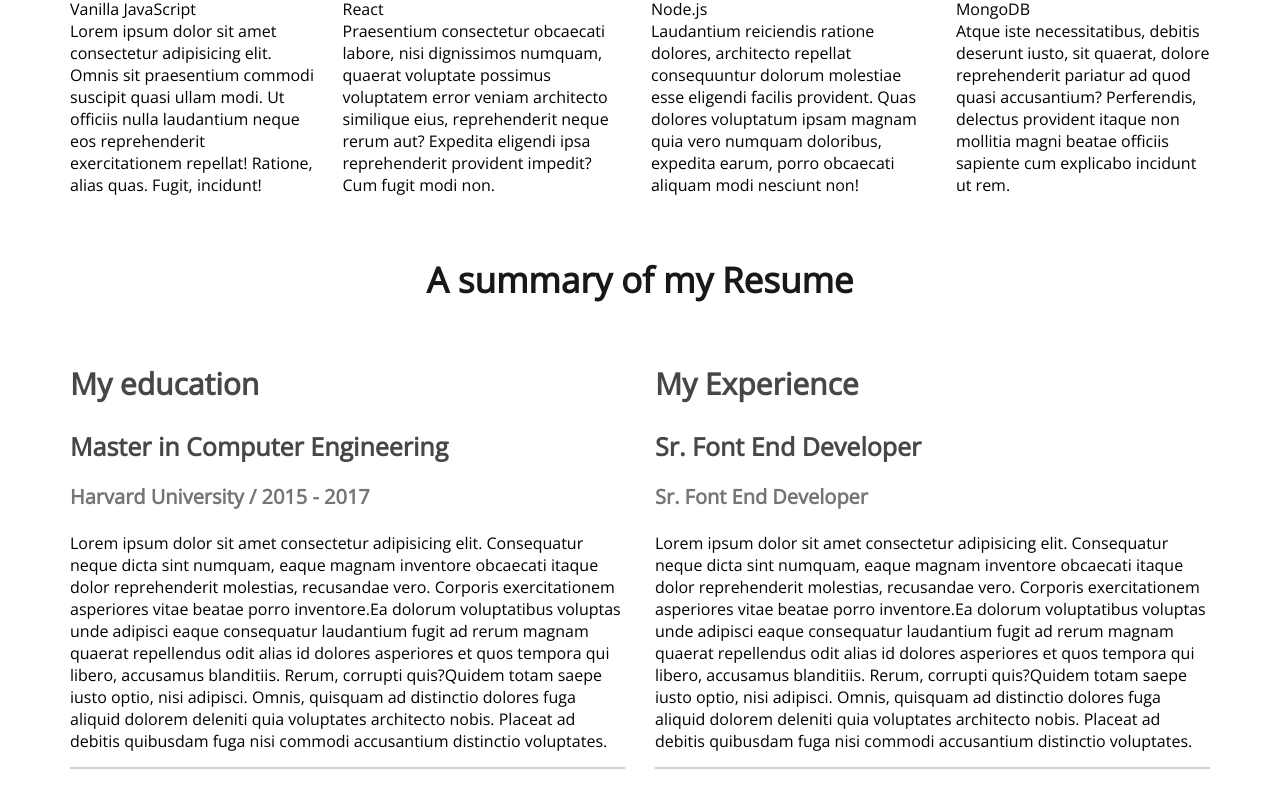
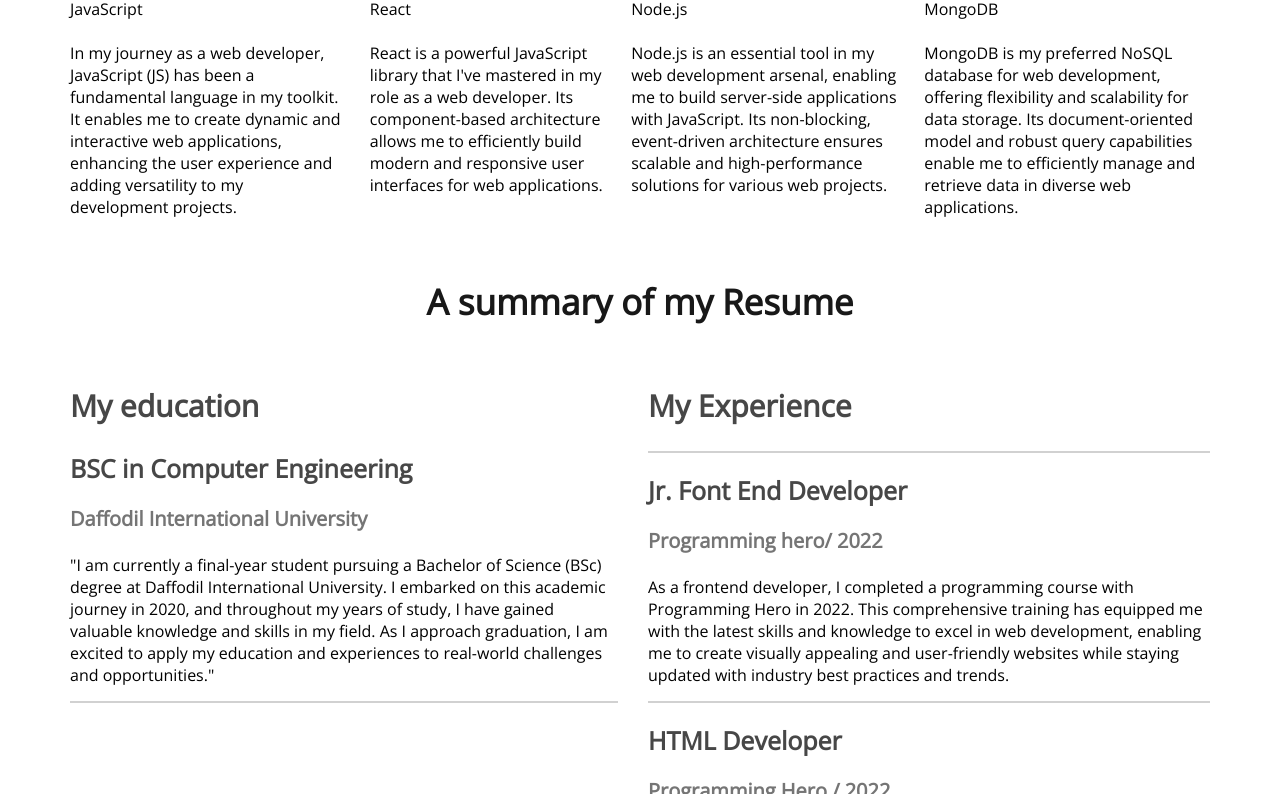
Before and after one commit to saiedhasan-415195/portfolio, a plain HTML site: page index.html in a window 1280 px wide. Shown: the part 2006-2800 px from the top of the page. Drawn offline with nearby package versions, Linux system fonts and the light colour scheme; files whose address does not match are found by name.

Commit message:
first commit

```diff
--- a/index.html
+++ b/index.html
@@ -29,7 +29,8 @@
             <div >
                 <h3 class="iam">Hi, I am</h3>
                 <h1 class="saied">Saied Hasan</h1>
-                <p style="">Shot what able cold new see hold.Friendly as an betrayed formerly he. Morning because as to society behaved moments.</p>
+                <p style="">I am a web developer, specializing in creating dynamic and user-friendly websites that deliver seamless online experiences.</p>
+                <br>
                 <button class="cv"> Download Cv</button>
                 <button class="contact"> Contact </button>
             </div>
@@ -39,7 +40,7 @@
     <main>
         <section class="About">
             <h3 class="sectiontitle">About Me</h3>
-            <p class="section-p">I, m a designer & developer with a passion for web design. I enjoy developing simple, clean and slick websites that provide real value to the end user. Thousands of clients have procured exceptional resulfs while working with me. Delivering work within time and budget which meets clients requirements in our mata.</p>
+            <p class="section-p">I'm a designer & developer with a passion for web design. I enjoy developing simple, clean, and slick websites that provide real value to the end user. Thousands of clients have procured exceptional results while working with me. Delivering work within time and budget that meets clients' requirements is our mantra.</p>
             <div class="about-info-container">
                 <div class="about-info">
                     <p>Name:</p>
@@ -63,27 +64,35 @@
         <section class="whatido"">
             <div>
                 <h3 class="h3">What I Do</h3>
-                <p class="lorem">Lorem ipsum dolor sit amet, consectetur adipisicing elit. Similique velit itaque inventore. Atque vel laboriosam sed aspernatur, aliquam earum possimus qui sapiente harum quae animi nulla nihil consequuntur est ea.</p></div>
+                <p class="lorem">I am a  student of BSc engineering and also a web developer. I combine my academic studies with practical experience in web development. I actively engage in coursework while dedicating time to coding, designing, and building websites to expand my skills and knowledge in the field.</p></div>
             <div class="allskills">
                 <div class="skill">
                     <img src="/assets/icons/js.png" alt="">
-                    <p class="skilltitle">Vanilla JavaScript</p>
-                    <p class="descriptio">Lorem ipsum dolor sit amet consectetur adipisicing elit. Omnis sit praesentium commodi suscipit quasi ullam modi. Ut officiis nulla laudantium neque eos reprehenderit exercitationem repellat! Ratione, alias quas. Fugit, incidunt!</p>
+                    <br>
+                    <p class="skilltitle">JavaScript</p>
+                    <br>
+                    <p class="descriptio">In my journey as a web developer, JavaScript (JS) has been a fundamental language in my toolkit. It enables me to create dynamic and interactive web applications, enhancing the user experience and adding versatility to my development projects.</p>
                 </div>
                 <div class="skill">
                     <img src="/assets/icons/react.png" alt="">
                     <p class="skilltitle">React</p>
-                    <p class="descriptio">Praesentium consectetur obcaecati labore, nisi dignissimos numquam, quaerat voluptate possimus voluptatem error veniam architecto similique eius, reprehenderit neque rerum aut? Expedita eligendi ipsa reprehenderit provident impedit? Cum fugit modi non.</p>
+                    <br>
+                    <p
+
+                    class="descriptio">React is a powerful JavaScript library that I've mastered in my role as a web developer. Its component-based architecture allows me to efficiently build modern and responsive user interfaces for web applications.</p>
                 </div>
                 <div class="skill">
                     <img src="/assets/icons/nodejs.png" alt="">
                     <p class="skilltitle">Node.js</p>
-                    <p class="descriptio">Laudantium reiciendis ratione dolores, architecto repellat consequuntur dolorum molestiae esse eligendi facilis provident. Quas dolores voluptatum ipsam magnam quia vero numquam doloribus, expedita earum, porro obcaecati aliquam modi nesciunt non!</p>
+                    <br>
+                    <p class="descriptio">Node.js is an essential tool in my web development arsenal, enabling me to build server-side applications with JavaScript. Its non-blocking, event-driven architecture ensures scalable and high-performance solutions for various web projects.
+                    </p>
                 </div>
                 <div class="skill">
                     <img src="/assets/icons/mongo.png" alt="">
                     <p class="skilltitle">MongoDB</p>
-                    <p class="descriptio">Atque iste necessitatibus, debitis deserunt iusto, sit quaerat, dolore reprehenderit pariatur ad quod quasi accusantium? Perferendis, delectus provident itaque non mollitia magni beatae officiis sapiente cum explicabo incidunt ut rem.</p>
+                    <br>
+                    <p class="descriptio">MongoDB is my preferred NoSQL database for web development, offering flexibility and scalability for data storage. Its document-oriented model and robust query capabilities enable me to efficiently manage and retrieve data in diverse web applications.</p>
                 </div>
             </div>
         </section>
@@ -95,50 +104,43 @@
                     <div class="education">
                         <h3 class="resume-title">My education</h3>
                         <div>
-                            <h3 class="sub">Master in Computer Engineering</h3>
-                            <h4 class="university">Harvard University / 2015 - 2017</h4>
-                            <p class="p"><span>Lorem ipsum dolor sit amet consectetur adipisicing elit. Consequatur neque dicta sint numquam, eaque magnam inventore obcaecati itaque dolor reprehenderit molestias, recusandae vero. Corporis exercitationem asperiores vitae beatae porro inventore.</span><span>Ea dolorum voluptatibus voluptas unde adipisci eaque consequatur laudantium fugit ad rerum magnam quaerat repellendus odit alias id dolores asperiores et quos tempora qui libero, accusamus blanditiis. Rerum, corrupti quis?</span><span>Quidem totam saepe iusto optio, nisi adipisci. Omnis, quisquam ad distinctio dolores fuga aliquid dolorem deleniti quia voluptates architecto nobis. Placeat ad debitis quibusdam fuga nisi commodi accusantium distinctio voluptates.</span></p>
+                            <h3 class="sub">BSC in Computer Engineering</h3>
+                            <h4 class="university">Daffodil International University</h4>
+                            <p class="p"><span>"I am currently a final-year student pursuing a Bachelor of Science (BSc) degree at Daffodil International University. I embarked on this academic journey in 2020, and throughout my years of study, I have gained valuable knowledge and skills in my field. As I approach graduation, I am excited to apply my education and experiences to real-world challenges and opportunities."</span></p>
                         </div>
                         <hr style="border: 1px solid #D1D1D1;">
 
 
 
-                        <div>
-                            <h3 class="sub">Master in Computer Engineering</h3>
-                            <h4 class="university">Harvard University / 2015 - 2017</h4>
-                            <p class="p"><span>Lorem ipsum dolor sit amet consectetur adipisicing elit. Consequatur neque dicta sint numquam, eaque magnam inventore obcaecati itaque dolor reprehenderit molestias, recusandae vero. Corporis exercitationem asperiores vitae beatae porro inventore.</span><span>Ea dolorum voluptatibus voluptas unde adipisci eaque consequatur laudantium fugit ad rerum magnam quaerat repellendus odit alias id dolores asperiores et quos tempora qui libero, accusamus blanditiis. Rerum, corrupti quis?</span><span>Quidem totam saepe iusto optio, nisi adipisci. Omnis, quisquam ad distinctio dolores fuga aliquid dolorem deleniti quia voluptates architecto nobis. Placeat ad debitis quibusdam fuga nisi commodi accusantium distinctio voluptates.</span></p>
-                        </div>
-                        <hr style="border: 1px solid #D1D1D1;">
 
-                        <div>
+                        <!-- <div>
                             <h3 class="sub">Master in Computer Engineering</h3>
                             <h4 class="university">Harvard University / 2015 - 2017</h4>
                             <p><span>Lorem ipsum dolor sit amet consectetur adipisicing elit. Consequatur neque dicta sint numquam, eaque magnam inventore obcaecati itaque dolor reprehenderit molestias, recusandae vero. Corporis exercitationem asperiores vitae beatae porro inventore.</span><span>Ea dolorum voluptatibus voluptas unde adipisci eaque consequatur laudantium fugit ad rerum magnam quaerat repellendus odit alias id dolores asperiores et quos tempora qui libero, accusamus blanditiis. Rerum, corrupti quis?</span><span>Quidem totam saepe iusto optio, nisi adipisci. Omnis, quisquam ad distinctio dolores fuga aliquid dolorem deleniti quia voluptates architecto nobis. Placeat ad debitis quibusdam fuga nisi commodi accusantium distinctio voluptates.</span></p>
 
-                        </div>
+                        </div> -->
 
 
                     </div>
                     <div class="experience">
 
                         <h3 class="resume-title">My Experience</h3>
-                        <div>
-                            <h3 class="sub">Sr. Font End Developer</h3>
-                            <h4 class="university">Sr. Font End Developer</h4>
-                            <p class="p"><span>Lorem ipsum dolor sit amet consectetur adipisicing elit. Consequatur neque dicta sint numquam, eaque magnam inventore obcaecati itaque dolor reprehenderit molestias, recusandae vero. Corporis exercitationem asperiores vitae beatae porro inventore.</span><span>Ea dolorum voluptatibus voluptas unde adipisci eaque consequatur laudantium fugit ad rerum magnam quaerat repellendus odit alias id dolores asperiores et quos tempora qui libero, accusamus blanditiis. Rerum, corrupti quis?</span><span>Quidem totam saepe iusto optio, nisi adipisci. Omnis, quisquam ad distinctio dolores fuga aliquid dolorem deleniti quia voluptates architecto nobis. Placeat ad debitis quibusdam fuga nisi commodi accusantium distinctio voluptates.</span></p>
-                        </div>
+
                         <hr style="border: 1px solid #D1D1D1;">
                         <div>
                             <h3 class="sub">Jr. Font End Developer</h3>
-                            <h4 class="university">Dribbble Inc / 2018 - 2022</h4>
-                            <p class="p"><span>Lorem ipsum dolor sit amet consectetur adipisicing elit. Consequatur neque dicta sint numquam, eaque magnam inventore obcaecati itaque dolor reprehenderit molestias, recusandae vero. Corporis exercitationem asperiores vitae beatae porro inventore.</span><span>Ea dolorum voluptatibus voluptas unde adipisci eaque consequatur laudantium fugit ad rerum magnam quaerat repellendus odit alias id dolores asperiores et quos tempora qui libero, accusamus blanditiis. Rerum, corrupti quis?</span><span>Quidem totam saepe iusto optio, nisi adipisci. Omnis, quisquam ad distinctio dolores fuga aliquid dolorem deleniti quia voluptates architecto nobis. Placeat ad debitis quibusdam fuga nisi commodi accusantium distinctio voluptates.</span></p>
+                            <h4 class="university">Programming hero/ 2022</h4>
+                            <p class="p"><span>
+                                As a frontend developer, I completed a programming course with Programming Hero in 2022. This comprehensive training has equipped me with the latest skills and knowledge to excel in web development, enabling me to create visually appealing and user-friendly websites while staying updated with industry best practices and trends.
+
                         </div>
                         <hr style="border: 1px solid #D1D1D1;">
 
                         <div>
                             <h3 class="sub">HTML Developer</h3>
-                            <h4 class="university">Adobe Inc / 2017 - 2018</h4>
-                            <p><span>Lorem ipsum dolor sit amet consectetur adipisicing elit. Consequatur neque dicta sint numquam, eaque magnam inventore obcaecati itaque dolor reprehenderit molestias, recusandae vero. Corporis exercitationem asperiores vitae beatae porro inventore.</span><span>Ea dolorum voluptatibus voluptas unde adipisci eaque consequatur laudantium fugit ad rerum magnam quaerat repellendus odit alias id dolores asperiores et quos tempora qui libero, accusamus blanditiis. Rerum, corrupti quis?</span><span>Quidem totam saepe iusto optio, nisi adipisci. Omnis, quisquam ad distinctio dolores fuga aliquid dolorem deleniti quia voluptates architecto nobis. Placeat ad debitis quibusdam fuga nisi commodi accusantium distinctio voluptates.</span></p>
+                            <h4 class="university">Programming Hero / 2022</h4>
+                            <p><span>
+                                As an HTML Developer at Programming Hero from 2017 to 2018, I played a pivotal role in crafting user-friendly web solutions. My responsibilities included designing and coding clean, responsive websites that not only met client objectives but also exceeded their expectations. I contributed to a talented team, ensuring the delivery of visually engaging and impactful online experiences.</span></p>
 
                         </div>
                     </div>
```
